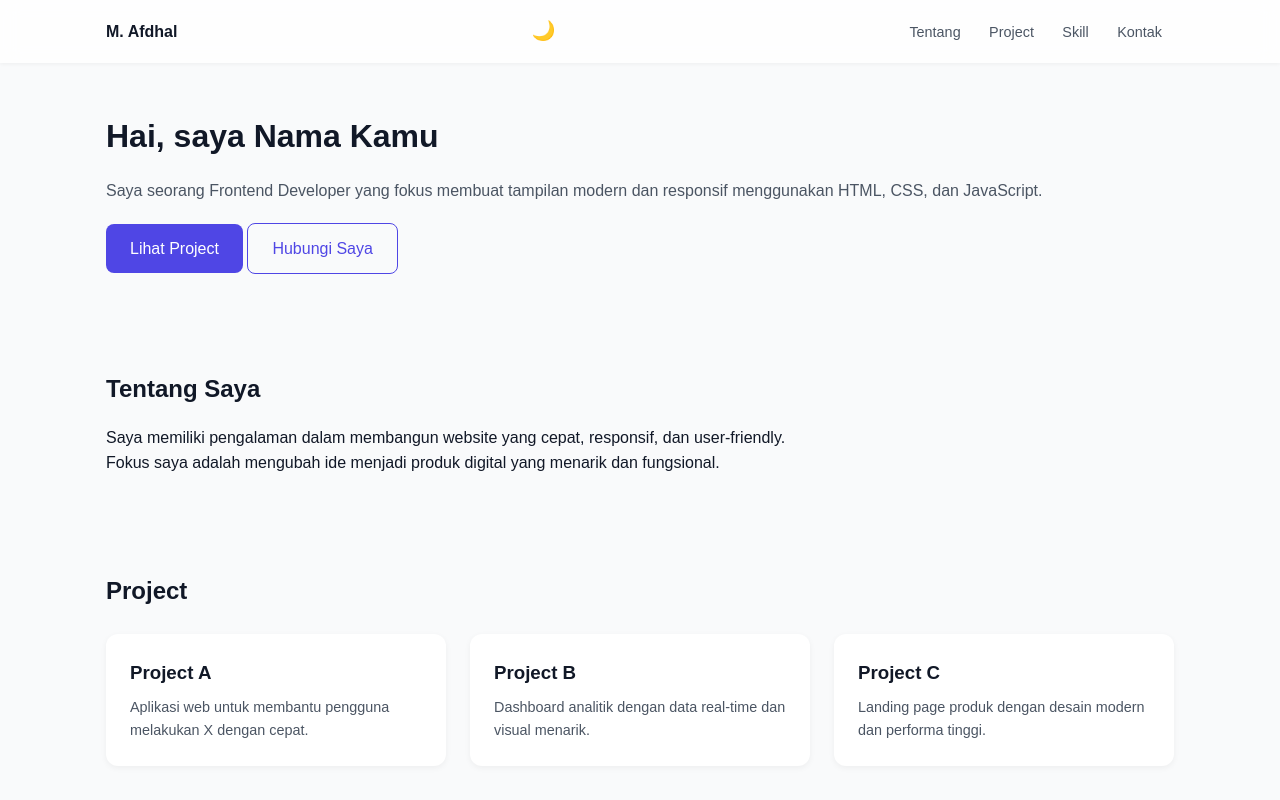
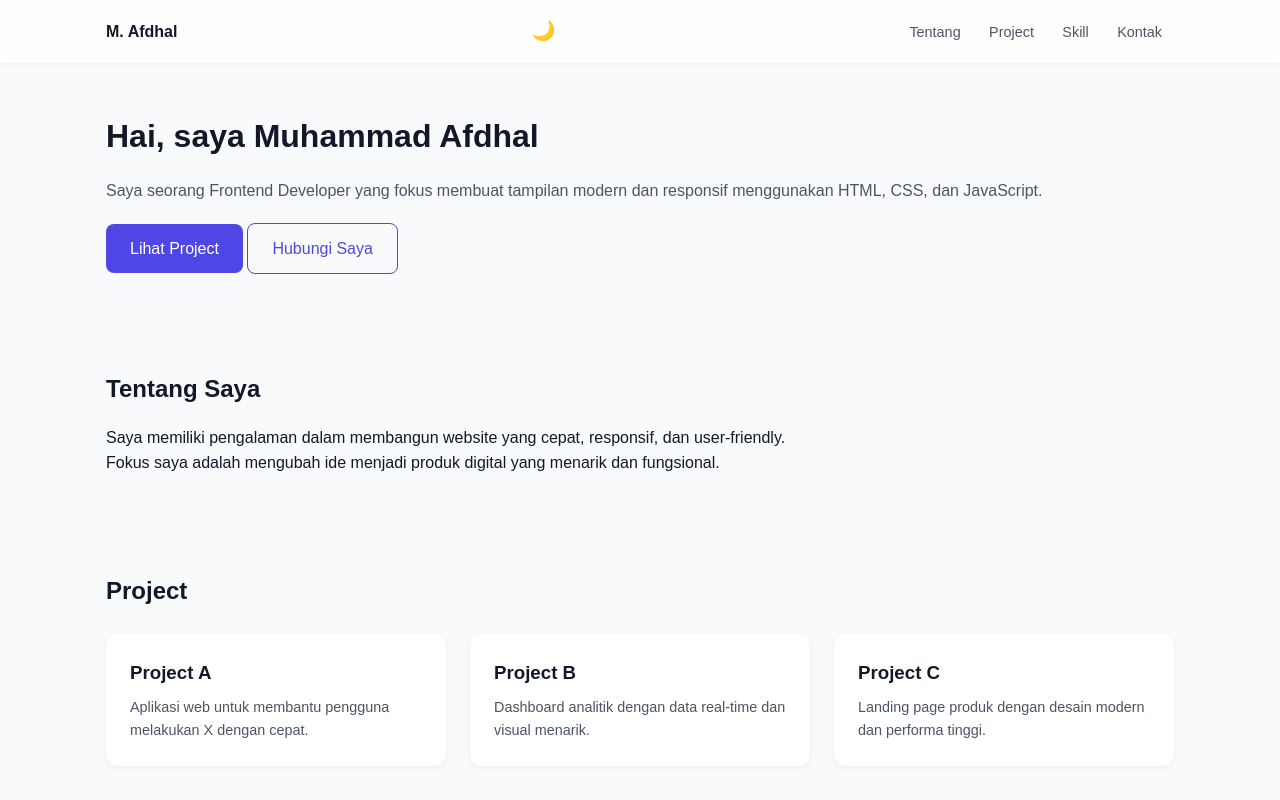
Before and after one commit to Afdhal008/portofolio, a plain HTML site: page index.html in a window 1280 px wide. Shown: the top 800 px of the page. Drawn offline with Linux system fonts and the light colour scheme.

Commit message:
Update index.html

```diff
--- a/index.html
+++ b/index.html
@@ -103,7 +103,7 @@
 
   <section class="hero container section visible">
     <div class="hero-text">
-      <h1>Hai, saya Nama Kamu</h1>
+      <h1>Hai, saya Muhammad Afdhal</h1>
       <p>Saya seorang Frontend Developer yang fokus membuat tampilan modern dan responsif menggunakan HTML, CSS, dan JavaScript.</p>
       <a href="#projects" class="btn btn-primary">Lihat Project</a>
       <a href="#contact" class="btn btn-outline">Hubungi Saya</a>
```
